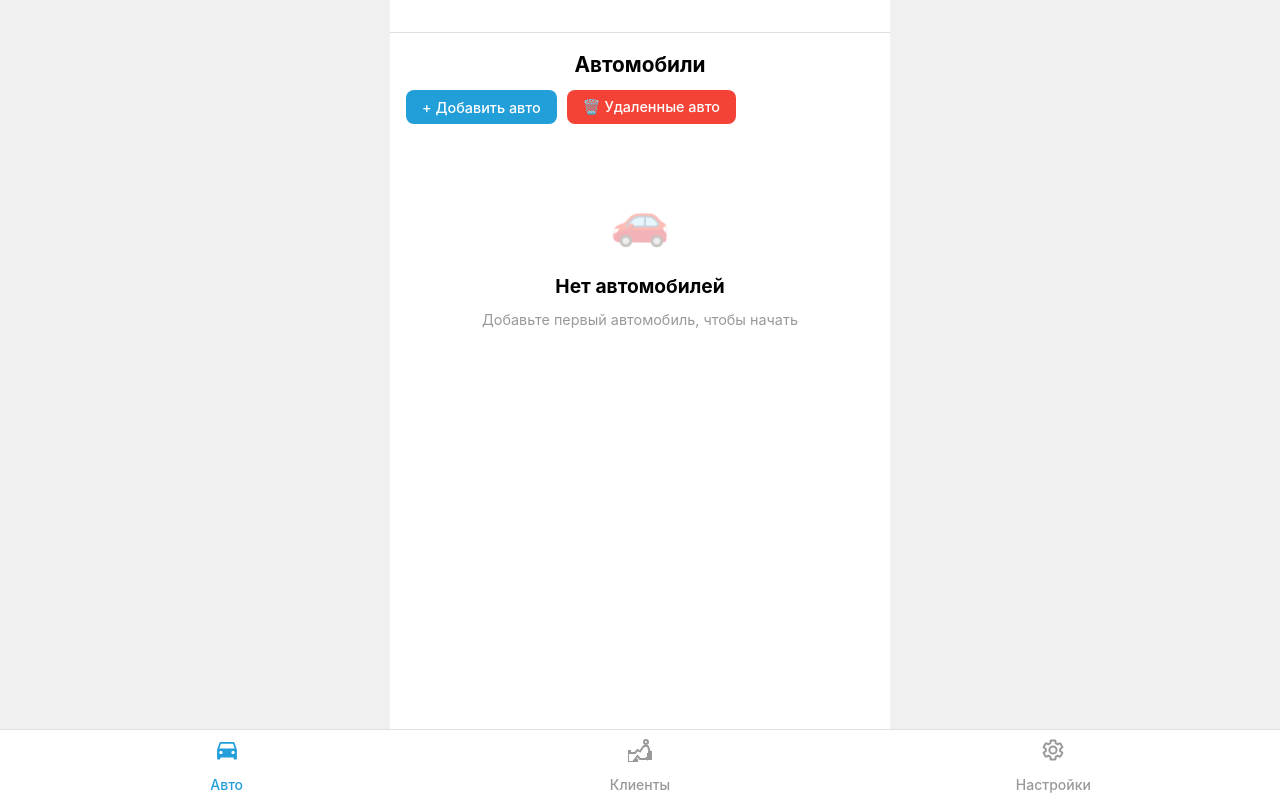
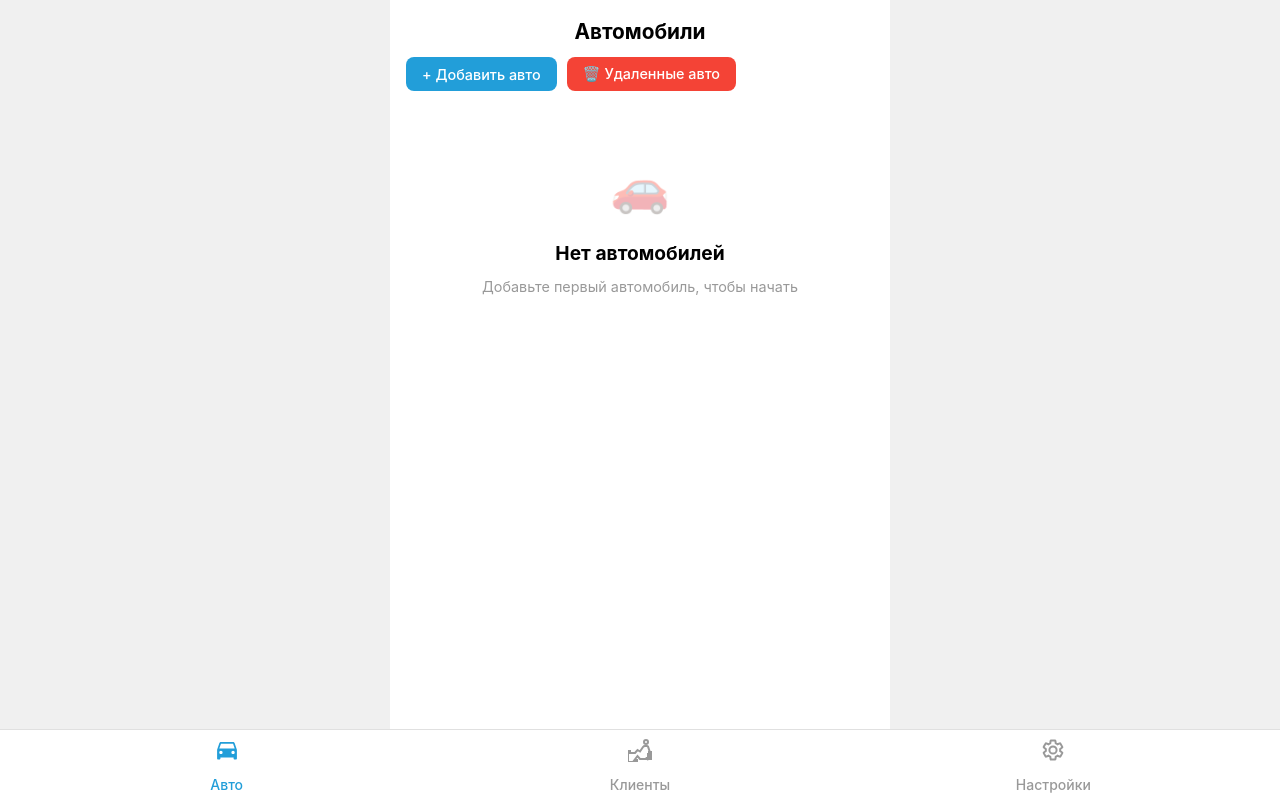
Before and after one commit to khudov1981/car-rental-admin1, a React (Vite) app: page / in a window 1280 px wide. Built offline with nearby package versions, Linux system fonts and the light colour scheme.

Commit message:
Полностью удалена пустая верхняя часть экрана для максимального растягивания контента

```diff
--- a/src/App.jsx
+++ b/src/App.jsx
@@ -221,10 +221,6 @@ function App() {
 
   return (
     <div className="App">
-      <header className="app-header">
-        {/* Информация о пользователе удалена по запросу */}
-      </header>
-
       <main className="app-content">
         {activePage === 'cars' && (
           <div className="page-content">
```
